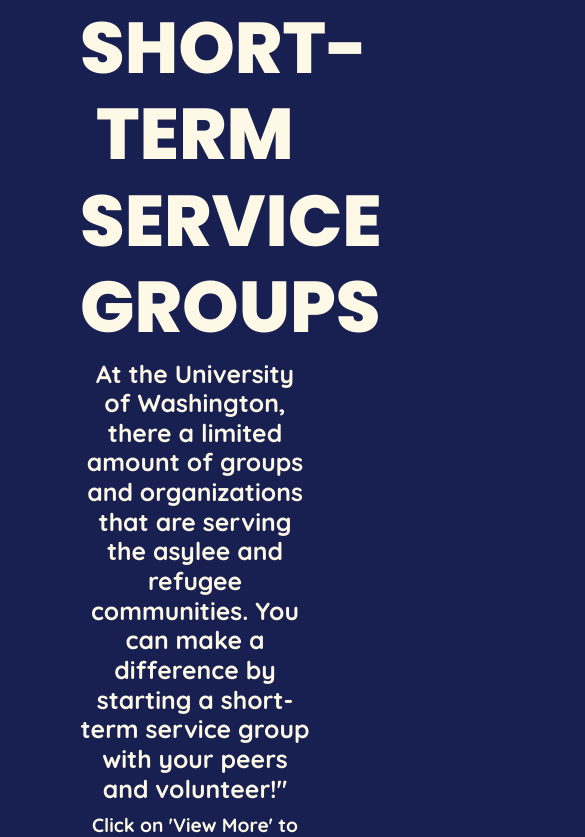
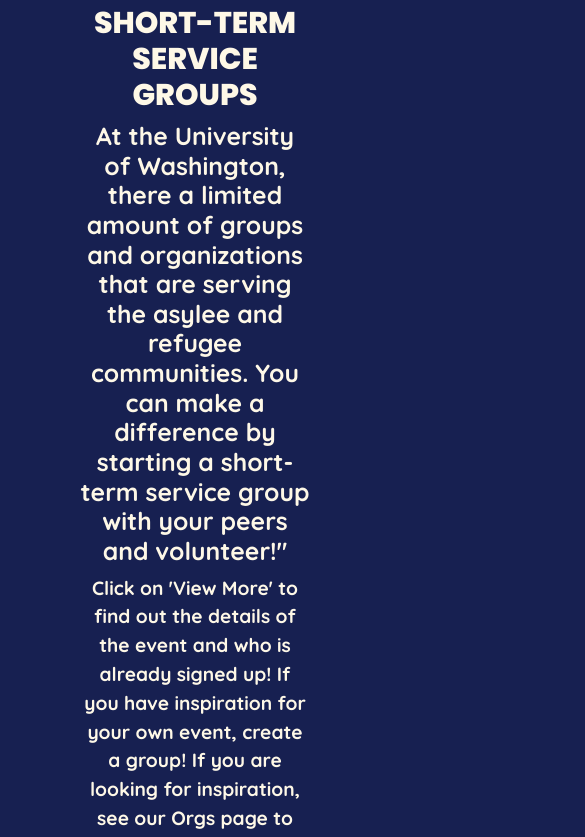
Before and after one commit to UW-INFO442-AU21/group6-refugees, a React (Create React App) app in the folder my-app/: page / in a window 390 px wide. Shown: the top 837 px of the page, 585 px wide, since content can reach past the window. Built offline with nearby package versions, Linux system fonts and the light colour scheme.

Commit message:
css edits

```diff
--- a/my-app/src/form.css
+++ b/my-app/src/form.css
@@ -8,3 +8,7 @@
 .formmar {
     margin-bottom: 5px;
 }
+
+h1{
+    text-align: center;
+}
--- a/my-app/src/group.css
+++ b/my-app/src/group.css
@@ -1,4 +1,5 @@
-.Group{margin-top: 5px;
+.Group{
+    margin-top: 5px;
     margin-left: 5rem;
     margin-right: 5rem;
     text-align: center;
@@ -9,6 +10,7 @@
     font-family: 'Poppins';
     font-weight: 800;
     font-size: 72px;
+    text-align: center;
 }
 
 h2{
--- a/my-app/src/orgs.css
+++ b/my-app/src/orgs.css
@@ -5,6 +5,7 @@
 
 .OrgsHeader{
     justify-content: center;
+    text-align: center;
     color:#FEF8E7;
     font-family: 'Poppins';
     font-weight: 800;
@@ -31,3 +32,9 @@
     background: #FEF8E7!important;
     font-family: 'Quicksand';
 }
+
+@media (max-width: 480px) {
+    h1 {
+        font-size: 30px;
+    }
+}
--- a/my-app/src/orgs.js
+++ b/my-app/src/orgs.js
@@ -17,7 +17,7 @@
             </header>
             <Row xs={1} md={1} lg='auto' className="g-4">
                 <Col>
-                    <Card className='cardbg mb-2' style={{ width: '80em'}}>
+                    <Card className='cardbg mb-2 mx-auto'>
                         <Card.Img variant='top' src="picture_assets/intl_rescue.jpeg"/>
                         <div className='textalign'>
                             <Card.Body>
@@ -37,7 +37,7 @@
                             </Card.Body>
                         </div>
                     </Card>
-                    <Card className='cardbg mb-2' style={{ width: '80em'}}>
+                    <Card className='cardbg mb-2 mx-auto'>
                         <Card.Img variant='top' src="picture_assets/northwest_rights.jpeg"/>
                         <div className='textalign'>
                             <Card.Body>
@@ -55,7 +55,7 @@
                             </Card.Body>
                         </div>
                     </Card>
-                    <Card className='cardbg mb-2' style={{ width: '80em'}}>
+                    <Card className='cardbg mb-2 mx-auto'>
                         <Card.Img variant='top' src="picture_assets/aclu_logo.jpeg"/>
                         <div className='textalign'>
                             <Card.Body>
```
